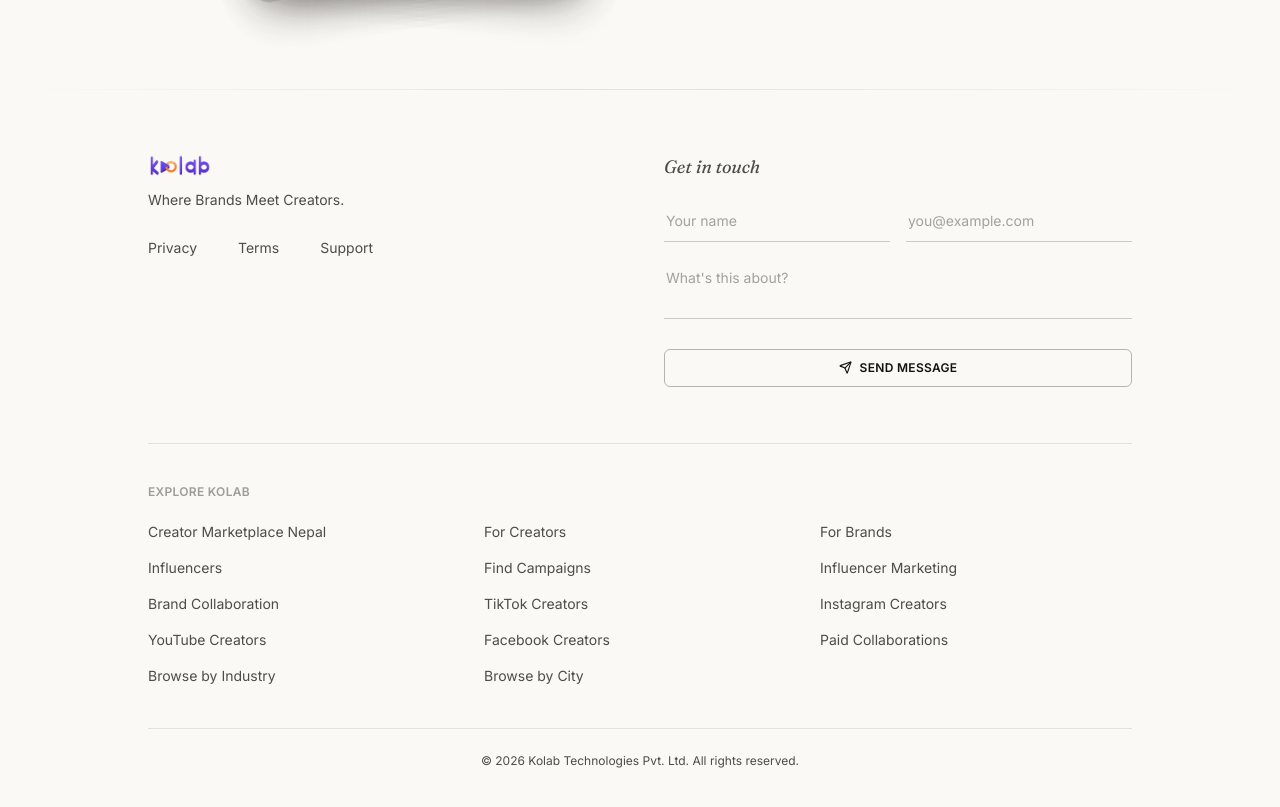
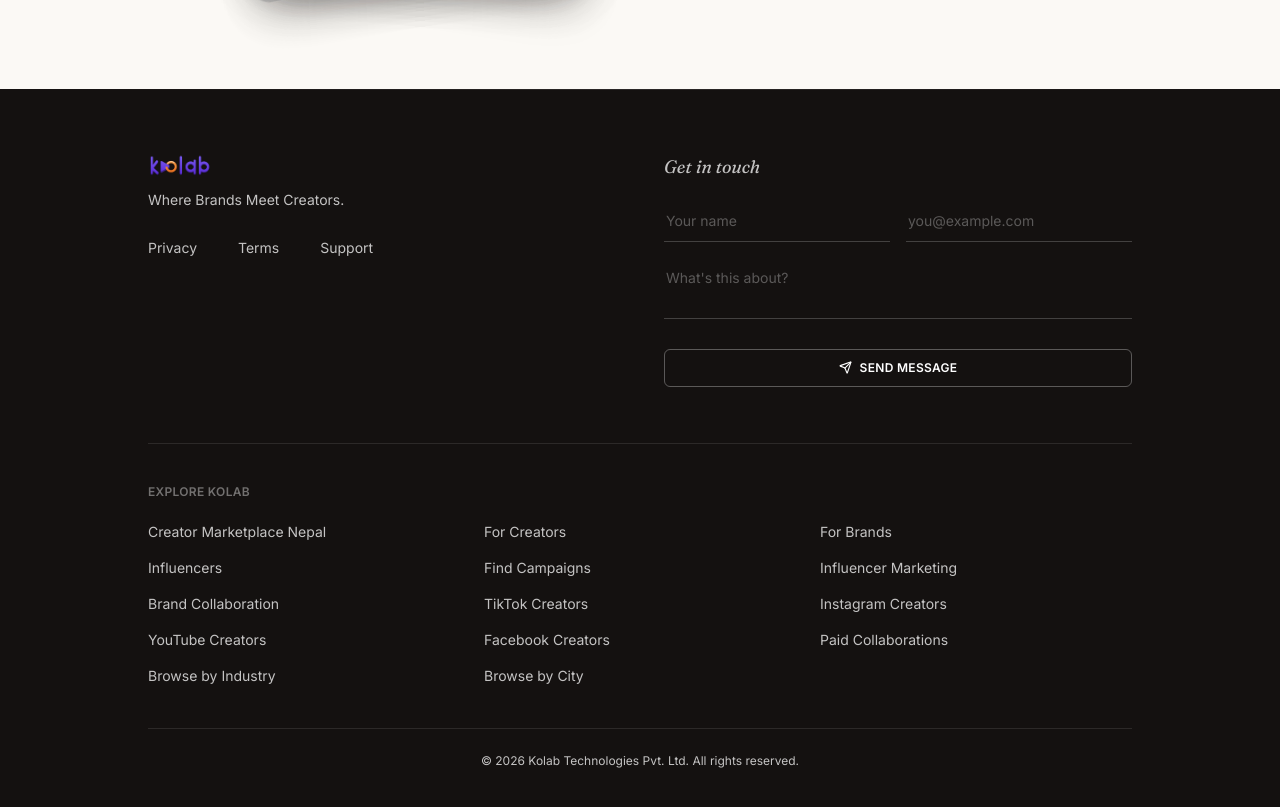
Before and after one commit to sundarban1/creator-marketplace, a React (Vite) app in the folder web/: page / in a window 1280 px wide. Shown: the part 5177-5984 px from the top of the page. Built offline with nearby package versions, Linux system fonts and the light colour scheme; no server answers; grey boxes are pictures that could not be loaded.

Commit message:
web landing change

```diff
--- a/web/src/pages/landing/components/ContactForm.tsx
+++ b/web/src/pages/landing/components/ContactForm.tsx
@@ -21,7 +21,7 @@
 // Shared between the landing footer and the standalone Support page — same
 // public /api/support/contact-public endpoint, same validation. `dark` picks
 // the color variant: true for use on a dark surface (Support page's ink
-// card), false for a light surface (the now-light footer).
+// card, and the footer's ink background), false for a light surface.
 export function ContactForm({ dark = true }: { dark?: boolean }) {
   const { d } = useLandingLanguage();
   const t = d.footer.contactForm;
--- a/web/src/pages/landing/lib/motion.ts
+++ b/web/src/pages/landing/lib/motion.ts
@@ -20,8 +20,8 @@
 // Shared whileHover targets so every card/tile across the page lifts by the
 // same amount — small per-section variance (y: -3 vs -5, scale: 1.02 vs 1.05)
 // reads as inconsistency once you notice it while scrolling through sections
-// back to back. CARD_HOVER for content cards (Security, Stories, TrustStats,
-// Categories); PILL_HOVER for smaller chip-like elements. Each
+// back to back. CARD_HOVER for content cards (Security, Stories, TrustStats);
+// PILL_HOVER for smaller chip-like elements (Categories). Each
 // carries its own spring `transition` (rather than relying on the default
 // tween) so the lift feels tactile or bouncy instead of a flat linear glide.
 const HOVER_SPRING = { type: 'spring', stiffness: 300, damping: 20, mass: 0.6 } as const;
--- a/web/src/pages/landing/nav/LandingFooter.tsx
+++ b/web/src/pages/landing/nav/LandingFooter.tsx
@@ -11,7 +11,7 @@
 // instead of the footer inventing its own.
 function FooterLink({ to, children }: { to: string; children: React.ReactNode }) {
   return (
-    <Link to={to} className="group relative inline-flex w-fit items-center gap-1 py-0.5 text-ink/75 transition-colors duration-300 hover:text-ink">
+    <Link to={to} className="group relative inline-flex w-fit items-center gap-1 py-0.5 text-white/75 transition-colors duration-300 hover:text-white">
       <span>{children}</span>
       <ArrowUpRight
         size={13}
@@ -29,15 +29,15 @@
   const { d } = useLandingLanguage();
 
   return (
-    <footer id={SECTION_IDS.contact} className="relative bg-paper py-16 text-[#0B0908]">
-      <div aria-hidden className="absolute inset-x-0 top-0 h-px bg-gradient-to-r from-transparent via-ink/10 to-transparent" />
+    <footer id={SECTION_IDS.contact} className="relative bg-ink py-16 text-white">
+      <div aria-hidden className="absolute inset-x-0 top-0 h-px bg-gradient-to-r from-transparent via-white/10 to-transparent" />
       <div className="mx-auto max-w-5xl px-5">
         <div className="grid gap-12 md:grid-cols-2">
           <motion.div initial="hidden" whileInView="show" viewport={VP} variants={stagger()}>
             <motion.div variants={fadeUp} className="mb-3 flex w-fit items-center">
               <img src="/logo.png" alt="Kolab" className="h-6 w-auto object-contain" />
             </motion.div>
-            <motion.p variants={fadeUp} className="max-w-xs text-sm leading-relaxed text-ink/75">
+            <motion.p variants={fadeUp} className="max-w-xs text-sm leading-relaxed text-white/75">
               {d.footer.tagline}
             </motion.p>
             <motion.div variants={fadeUp} className="mt-6 flex flex-wrap gap-x-6 gap-y-2 text-sm">
@@ -48,8 +48,8 @@
           </motion.div>
 
           <motion.div initial="hidden" whileInView="show" viewport={VP} variants={fadeUp}>
-            <h3 className="mb-5 font-serif text-lg italic text-ink/75">{d.footer.contactForm.heading}</h3>
-            <ContactForm dark={false} />
+            <h3 className="mb-5 font-serif text-lg italic text-white/75">{d.footer.contactForm.heading}</h3>
+            <ContactForm dark />
           </motion.div>
         </div>
 
@@ -57,8 +57,8 @@
             they'd be orphan pages reachable only by direct URL/search, which
             both hurts their own crawlability and wastes the link equity a
             footer on every page could otherwise pass to them. */}
-        <motion.div initial="hidden" whileInView="show" viewport={VP} variants={stagger()} className="mt-14 border-t border-ink/10 pt-10">
-          <motion.p variants={fadeUp} className="text-xs font-semibold uppercase tracking-wide text-ink/40">Explore Kolab</motion.p>
+        <motion.div initial="hidden" whileInView="show" viewport={VP} variants={stagger()} className="mt-14 border-t border-white/10 pt-10">
+          <motion.p variants={fadeUp} className="text-xs font-semibold uppercase tracking-wide text-white/40">Explore Kolab</motion.p>
           <motion.nav aria-label="More on Kolab" variants={fadeUp} className="mt-5 grid grid-cols-2 gap-x-6 gap-y-3 text-sm sm:grid-cols-3">
             <FooterLink to="/creator-marketplace-nepal">Creator Marketplace Nepal</FooterLink>
             <FooterLink to="/content-creators">For Creators</FooterLink>
@@ -77,8 +77,8 @@
           </motion.nav>
         </motion.div>
 
-        <div className="mt-10 flex flex-col items-center justify-center gap-3 border-t border-ink/10 pt-6">
-          <p className="text-xs text-ink/75">© {new Date().getFullYear()} Kolab Technologies Pvt. Ltd. {d.footer.rights}</p>
+        <div className="mt-10 flex flex-col items-center justify-center gap-3 border-t border-white/10 pt-6">
+          <p className="text-xs text-white/75">© {new Date().getFullYear()} Kolab Technologies Pvt. Ltd. {d.footer.rights}</p>
         </div>
       </div>
     </footer>
```
